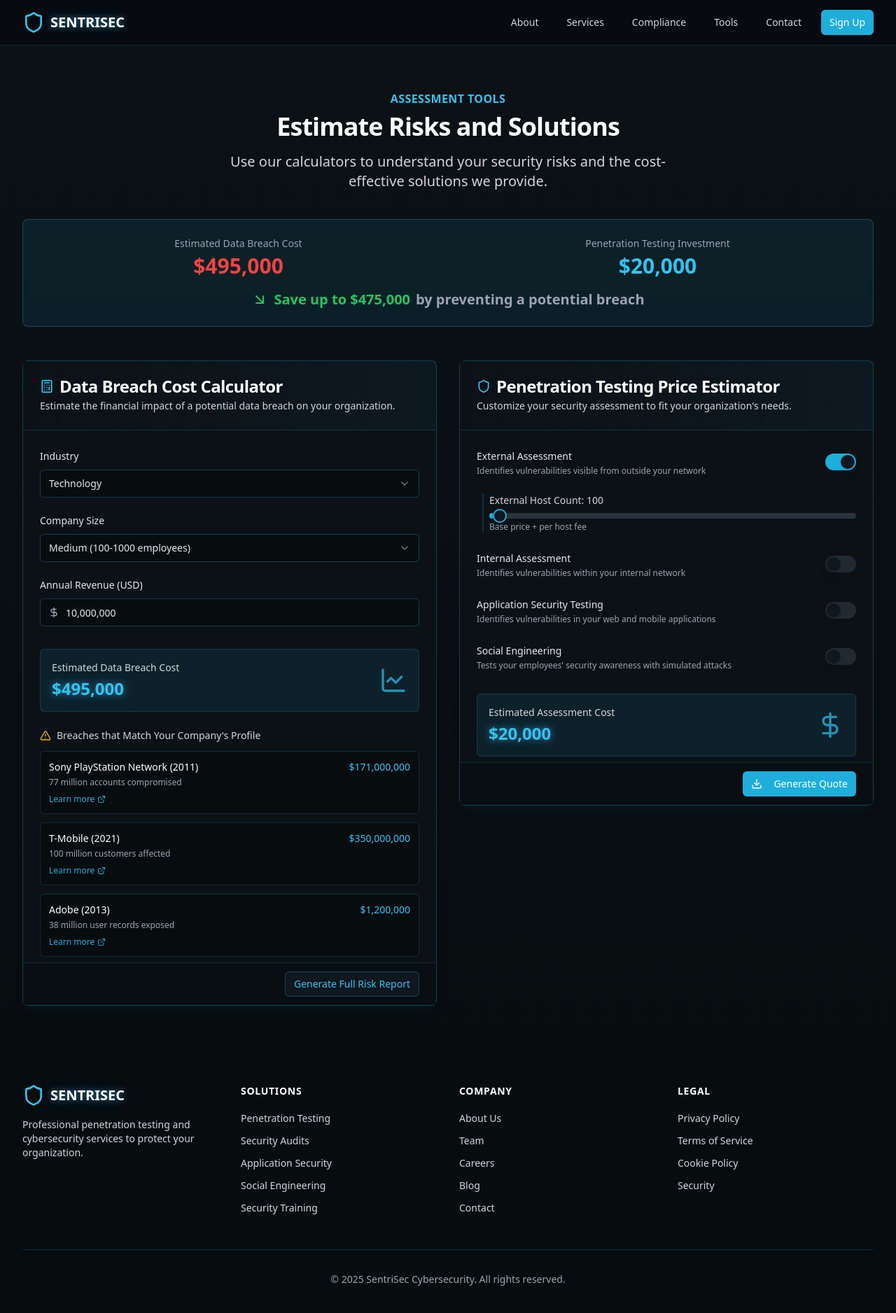
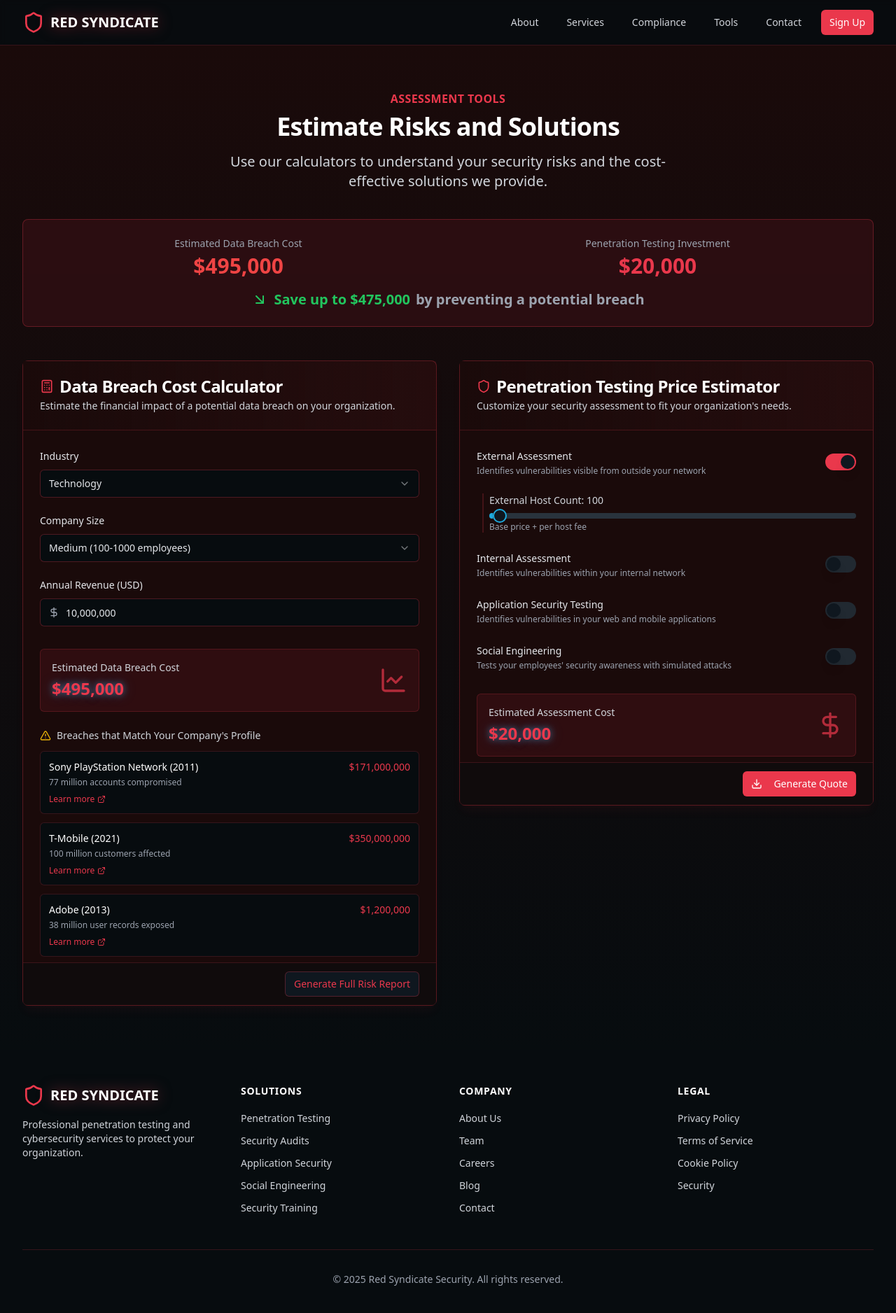
Before and after one commit to AhmedEl-Rayes/RSS, a React (Vite) app: page /tools in a window 1280 px wide. Shown: the top 1876 px of the page at 70% size. Built offline with nearby package versions, Linux system fonts and the light colour scheme.

Commit message:
Refactor: Apply red theme and branding changes
This commit applies the requested theme and branding changes, including color adjustments and name updates.

```diff
--- a/index.html
+++ b/index.html
@@ -4,11 +4,11 @@
   <head>
     <meta charset="UTF-8" />
     <meta name="viewport" content="width=device-width, initial-scale=1.0" />
-    <title>SentriSec - Penetration Testing & Cybersecurity Services</title>
+    <title>Red Syndicate Security - Penetration Testing & Cybersecurity Services</title>
     <meta name="description" content="Professional penetration testing services to identify and mitigate security vulnerabilities. Compliance with NIST, PCII, and other frameworks." />
-    <meta name="author" content="SentriSec" />
+    <meta name="author" content="Red Syndicate Security" />
 
-    <meta property="og:title" content="SentriSec - Penetration Testing & Cybersecurity Services" />
+    <meta property="og:title" content="Red Syndicate Security - Penetration Testing & Cybersecurity Services" />
     <meta property="og:description" content="Professional penetration testing services to identify and mitigate security vulnerabilities. Compliance with NIST, PCII, and other frameworks." />
     <meta property="og:type" content="website" />
     <meta property="og:image" content="https://lovable.dev/opengraph-image-p98pqg.png" />
--- a/src/components/Footer.tsx
+++ b/src/components/Footer.tsx
@@ -1,4 +1,3 @@
-
 import { Shield } from "lucide-react";
 
 export const Footer = () => {
@@ -10,8 +9,8 @@ export const Footer = () => {
         <div className="grid grid-cols-1 md:grid-cols-4 gap-8">
           <div className="md:col-span-1">
             <div className="flex items-center gap-2">
-              <Shield className="h-8 w-8 text-cyber-cyan" />
-              <span className="font-bold text-xl text-white cyber-glow">SENTRISEC</span>
+              <Shield className="h-8 w-8 text-[#ea384c]" />
+              <span className="font-bold text-xl text-white drop-shadow-[0_0_10px_rgba(234,56,76,0.5)]">RED SYNDICATE</span>
             </div>
             <p className="mt-4 text-sm">
               Professional penetration testing and cybersecurity services to protect your organization.
@@ -51,9 +50,9 @@ export const Footer = () => {
           </div>
         </div>
 
-        <div className="mt-12 pt-8 border-t border-cyber-blue/20">
+        <div className="mt-12 pt-8 border-t border-[#ea384c]/20">
           <p className="text-center text-sm text-gray-400">
-            &copy; {currentYear} SentriSec Cybersecurity. All rights reserved.
+            &copy; {currentYear} Red Syndicate Security. All rights reserved.
           </p>
         </div>
       </div>
--- a/src/components/Navbar.tsx
+++ b/src/components/Navbar.tsx
@@ -1,4 +1,3 @@
-
 import { useState } from 'react';
 import { Menu, X, Shield } from 'lucide-react';
 import { Button } from '@/components/ui/button';
@@ -8,14 +7,14 @@ export const Navbar = () => {
   const [isOpen, setIsOpen] = useState(false);
 
   return (
-    <nav className="sticky top-0 z-50 bg-cyber-darker/90 backdrop-blur-sm border-b border-cyber-blue/20">
+    <nav className="sticky top-0 z-50 bg-cyber-darker/90 backdrop-blur-sm border-b border-[#ea384c]/20">
       <div className="max-w-7xl mx-auto px-4 sm:px-6 lg:px-8">
         <div className="flex items-center justify-between h-16">
           <div className="flex items-center">
             <div className="flex-shrink-0">
               <Link to="/" className="flex items-center gap-2">
-                <Shield className="h-8 w-8 text-cyber-cyan" />
-                <span className="font-bold text-xl text-white cyber-glow">SENTRISEC</span>
+                <Shield className="h-8 w-8 text-[#ea384c]" />
+                <span className="font-bold text-xl text-white drop-shadow-[0_0_10px_rgba(234,56,76,0.5)]">RED SYNDICATE</span>
               </Link>
             </div>
           </div>
@@ -40,7 +39,7 @@ export const Navbar = () => {
               <Button
                 variant="default"
                 size="sm"
-                className="bg-cyber-blue hover:bg-cyber-cyan text-white ml-4"
+                className="bg-[#ea384c] hover:bg-[#ea384c]/80 text-white ml-4"
               >
                 Sign Up
               </Button>
@@ -104,7 +103,7 @@ export const Navbar = () => {
             <Button
               variant="default"
               size="sm"
-              className="bg-cyber-blue hover:bg-cyber-cyan text-white w-full mt-4"
+              className="bg-[#ea384c] hover:bg-[#ea384c]/80 text-white w-full mt-4"
             >
               Sign Up
             </Button>
--- a/tailwind.config.ts
+++ b/tailwind.config.ts
@@ -65,13 +65,13 @@ export default {
 				},
 				// Add cybersecurity theme colors
 				cyber: {
-					dark: '#0c1116',
+					dark: '#1a0a0a',
 					darker: '#070c0f',
-					blue: '#1eaedb',
-					cyan: '#33c3f0',
-					accent: '#0ea5e9',
-					glow: '#4dc1ff',
-					'grid-start': '#0f172a',
+					blue: '#ea384c',
+					cyan: '#ea384c',
+					accent: '#ea384c',
+					glow: '#ea384c',
+					'grid-start': '#1a0a0a',
 					'grid-end': '#040d1c'
 				}
 			},
```
